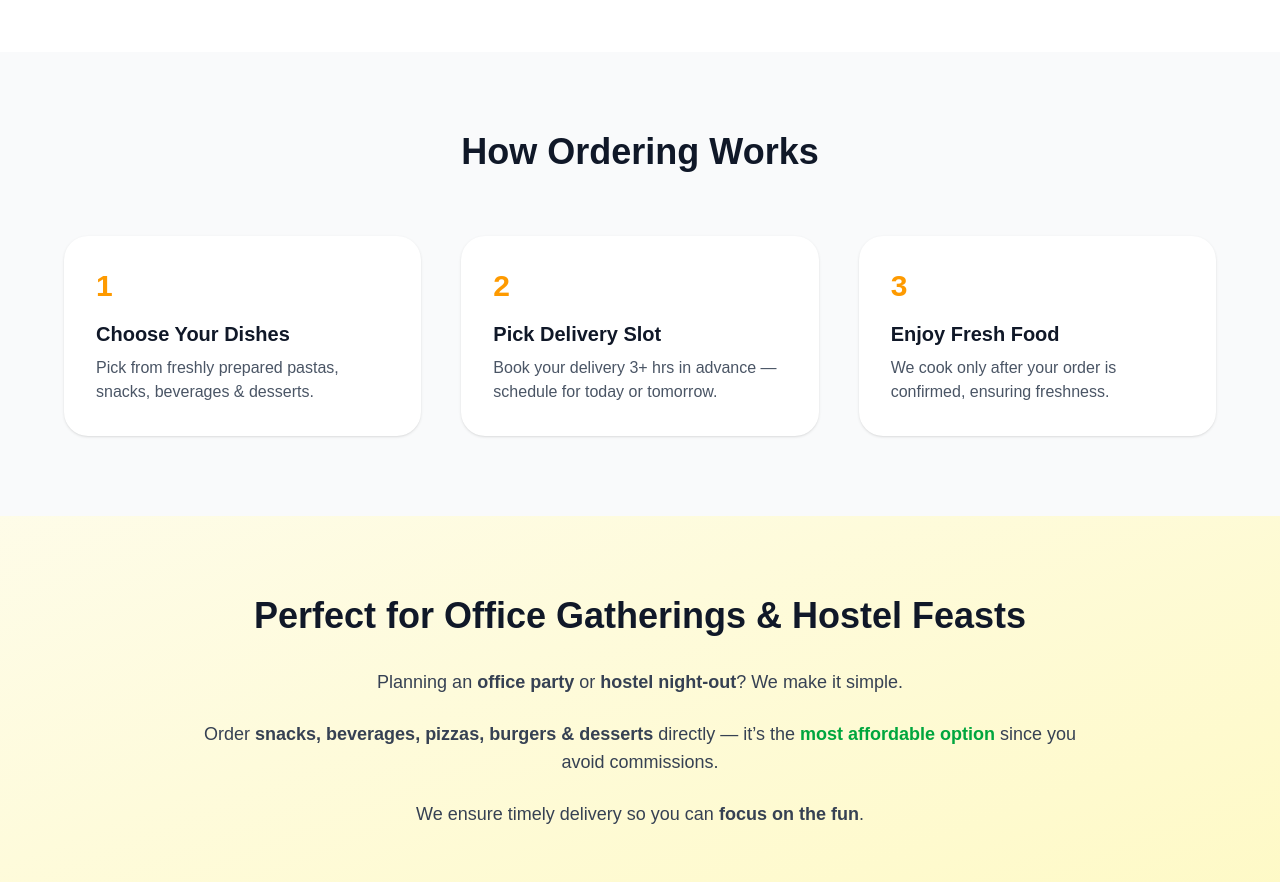
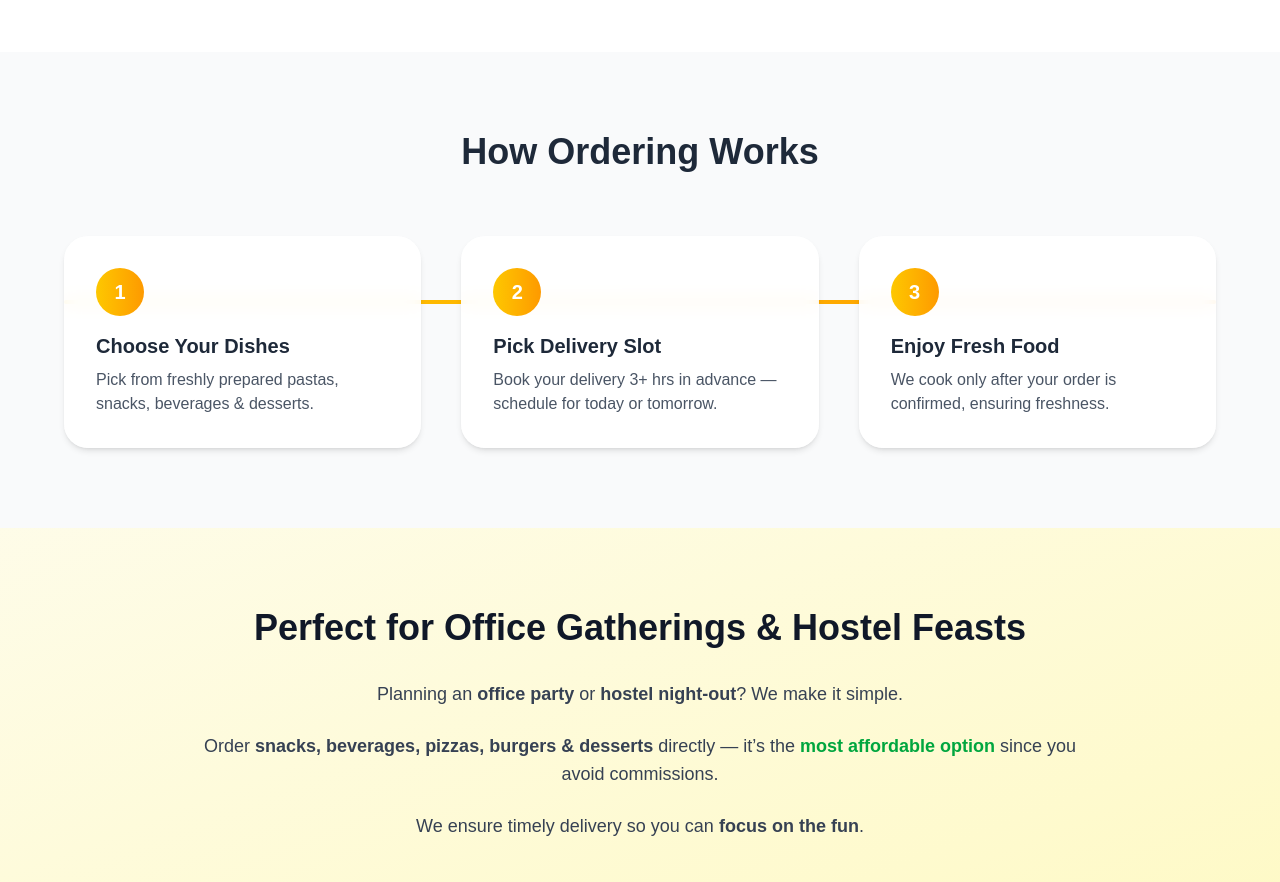
Before and after one commit to mickey-panda/caffeine-club-online, a Next.js app: page / in a window 1280 px wide. Shown: the part 1400-2282 px from the top of the page. Built offline with nearby package versions, Linux system fonts and the light colour scheme.

Commit message:
Updated design in home page

```diff
--- a/src/app/page.tsx
+++ b/src/app/page.tsx
@@ -97,8 +97,15 @@ export default function HomePage() {
 
       {/* How It Works */}
       <section className="bg-gray-50 py-20 px-6">
-        <h2 className="text-4xl font-bold text-center mb-16">How Ordering Works</h2>
-        <div className="grid grid-cols-1 md:grid-cols-3 gap-10 max-w-6xl mx-auto">
+        <h2 className="text-4xl font-bold text-center mb-16 text-gray-800">
+          How Ordering Works
+        </h2>
+
+        <div className="relative max-w-6xl mx-auto">
+          {/* Connector line for desktop */}
+          <div className="hidden md:block absolute top-16 left-0 right-0 h-1 bg-gradient-to-r from-yellow-400 to-amber-500 rounded-full z-0"></div>
+
+          <div className="grid grid-cols-1 md:grid-cols-3 gap-10 relative z-10">
             {[
               {
                 step: "1",
@@ -115,20 +122,31 @@ export default function HomePage() {
                 title: "Enjoy Fresh Food",
                 desc: "We cook only after your order is confirmed, ensuring freshness.",
               },
-          ].map((card) => (
+            ].map((card, idx) => (
               <div
                 key={card.step}
-              className="p-8 bg-white rounded-3xl shadow hover:shadow-lg transition"
+                className="relative p-8 bg-white/90 backdrop-blur-sm rounded-3xl shadow-md hover:shadow-xl transition transform hover:-translate-y-1"
               >
-              <div className="text-amber-500 text-3xl font-bold mb-4">
+                {/* Step circle */}
+                <div className="flex items-center justify-center w-12 h-12 rounded-full bg-gradient-to-r from-yellow-400 to-amber-500 text-white text-xl font-bold mb-4">
                   {card.step}
                 </div>
-              <h3 className="text-xl font-semibold mb-2">{card.title}</h3>
+
+                <h3 className="text-xl font-semibold mb-2 text-gray-800">
+                  {card.title}
+                </h3>
                 <p className="text-gray-600">{card.desc}</p>
+
+                {/* Connector line for mobile */}
+                {idx < 2 && (
+                  <div className="absolute bottom-0 left-1/2 transform -translate-x-1/2 translate-y-8 h-12 w-1 bg-gradient-to-b from-yellow-400 to-amber-500 md:hidden"></div>
+                )}
               </div>
             ))}
           </div>
+        </div>
       </section>
+
 
       {/* Gatherings */}
       <section className="py-20 px-6 bg-gradient-to-br from-yellow-50 to-yellow-100">
```
Lines whose indentation alone changed are shown as unchanged.
